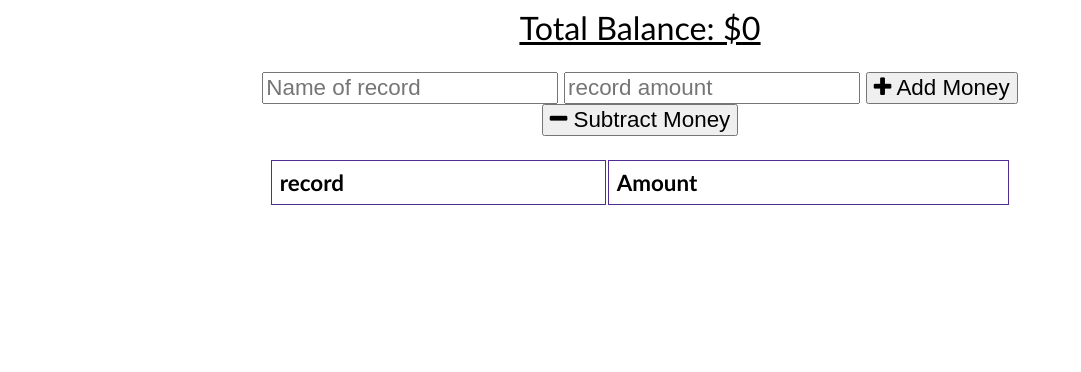
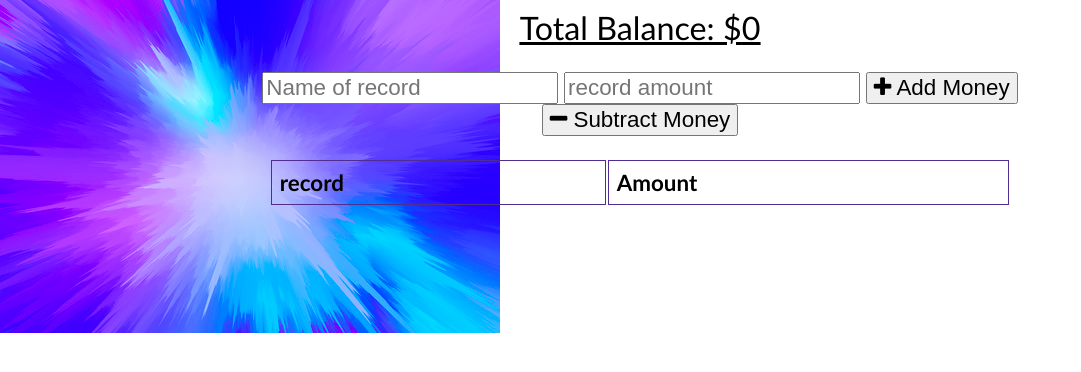
Before and after one commit to Toccara/Budget-Tracker, a website: page index.html in a window 1280 px wide. Shown: the whole page, without its empty margins (0-1081 px from the left). Drawn offline with nearby package versions, Linux system fonts and the light colour scheme; no server answers.

Commit message:
background image

```diff
--- a/style.css
+++ b/style.css
@@ -1,6 +1,8 @@
 body {
     font-size: 140%;
     font-family: 'Gill Sans', 'Gill Sans MT', Calibri, 'Trebuchet MS', sans-serif;
+    background-image: url(budget.jpg);
+    background-repeat: no-repeat;
   }
 
   button, input {
```
